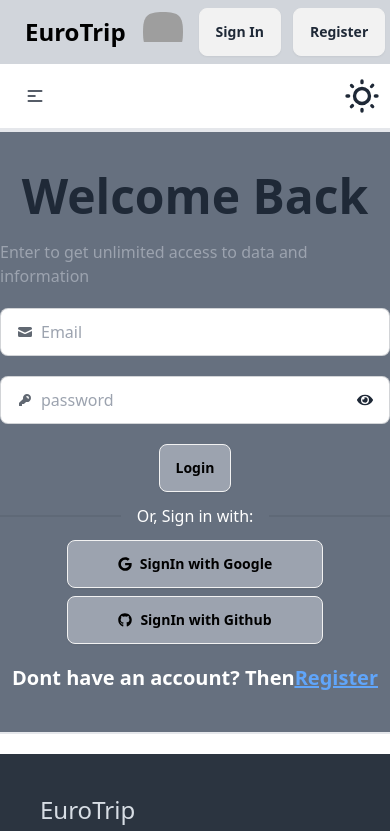
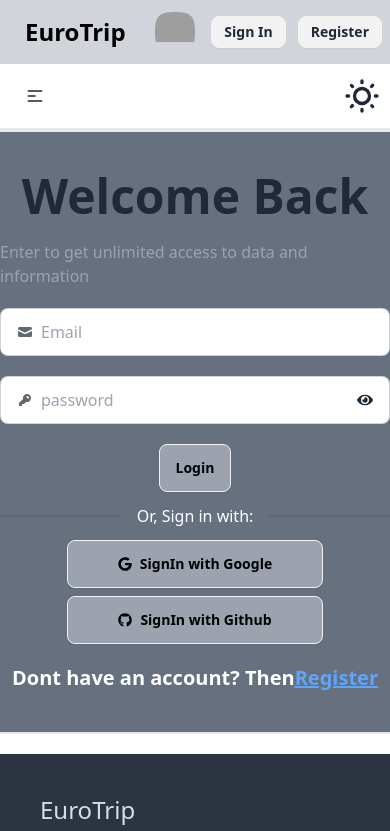
Before and after one commit to Ukasha-hub/eurotrip-client, a React (Vite) app: page /signIn in a window 390 px wide. Shown: the top 831 px of the page. Built offline with nearby package versions, Linux system fonts and the light colour scheme; no server answers; grey boxes are pictures that could not be loaded.

Commit message:
finishing

```diff
--- a/src/AllTouristSpot.jsx
+++ b/src/AllTouristSpot.jsx
@@ -43,10 +43,10 @@ const AllTouristSpot = () => {
                             </ul>
                         </div>
                     </div>
-                    <div className="grid lg:grid-cols-3  grid-cols-1 gap-2 justify-center content-center justify-items-center p-5">
+                    <div className="grid lg:grid-cols-3 md:grid-cols-2  grid-cols-1 gap-2 justify-center content-center justify-items-center p-5">
                     {
                         order.map(spot => (
-                            <div key={spot._id} className="card card-compact w-[400px] bg-base-100 border-2 shadow-xl">
+                            <div key={spot._id} className="card card-compact w-[30vw] bg-base-100 border-2 shadow-xl">
                                 <figure><img className='h-[300px]' src={spot.photo} alt="Shoes" /></figure>
                                 <div className="card-body">
                                     <h2 className="card-title text-3xl">{spot.spot}</h2>
--- a/src/Home.jsx
+++ b/src/Home.jsx
@@ -100,10 +100,10 @@ const Home = () => {
 
              <div className='flex justify-end p-5'><Link to={'/allSpot'}><button className='btn btn-lg'> See All Tourist Spots</button></Link></div>
 
-             <div className='grid lg:grid-cols-3  grid-cols-1 gap-10 justify-center content-center justify-items-center p-5'>
+             <div className='grid lg:grid-cols-3 md:grid-cols-2  grid-cols-1 gap-10 justify-center content-center justify-items-center p-5'>
              {
                         firstSixSpots.map(spot => (
-                            <div key={spot._id} className="card card-compact lg:w-[400px] w-[350px] bg-base-100 border-2 shadow-xl">
+                            <div key={spot._id} className="card card-compact lg:w-[30vw] w-[350px] bg-base-100 border-2 shadow-xl">
                                 <figure><img className='h-[300px]' src={spot.photo} alt="Shoes" /></figure>
                                 <div className="card-body">
                                     <h2 className="card-title text-3xl">{spot.spot}</h2>
@@ -148,11 +148,11 @@ const Home = () => {
               </h1>
              </div>
 
-              <div className='grid lg:grid-cols-3  grid-cols-1 gap-10 justify-center content-center justify-items-center p-5'>
+              <div className='grid lg:grid-cols-3 md:grid-cols-2  grid-cols-1 gap-10 justify-center content-center justify-items-center p-5'>
                 {
                     country.map(country=>
                         <div key={country._Id}>
-                              <div className="card lg:w-[400px] w-[350px] bg-base-100 shadow-xl image-full">
+                              <div className="card lg:w-[30vw] w-[350px] bg-base-100 shadow-xl image-full">
                                 <figure><img className='h-[100px]' src={country.image} alt="Shoes" /></figure>
                                 <div className="card-body">
                                     <h2 className="card-title">{country.name}</h2>
--- a/src/Navbar.jsx
+++ b/src/Navbar.jsx
@@ -65,9 +65,9 @@ const Navbar = () => {
                     <button onClick={handleSignOut} className="btn">Sign Out</button>
                     :
                     <div className="flex flex-row space-x-3">
-                        <button className="btn btn-md">
+                        <button className="btn lg:btn-md btn-sm">
                         <Link to='/signIn'>Sign In</Link></button>
-                        <button className="btn btn-md">
+                        <button className="btn lg:btn-md btn-sm">
                         <Link to='/register'>Register</Link></button>
                     </div>
                 }
```
